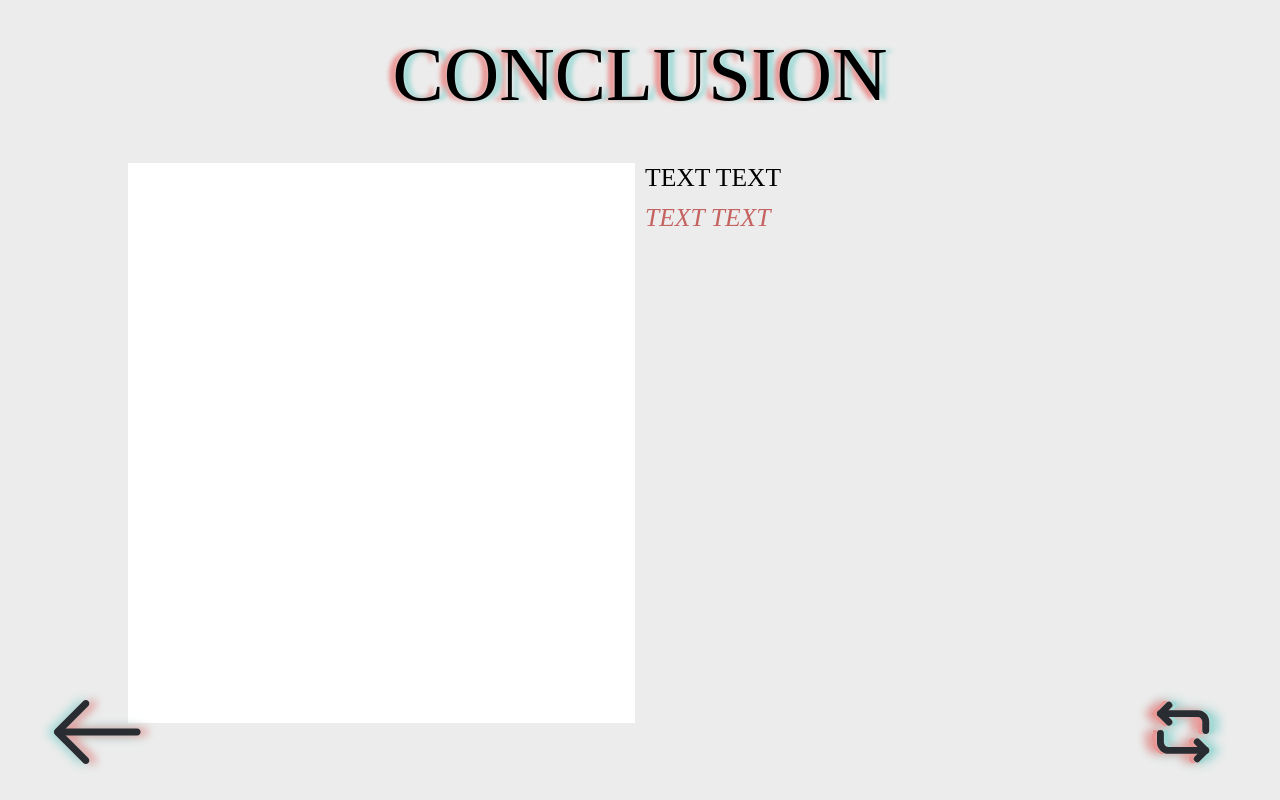
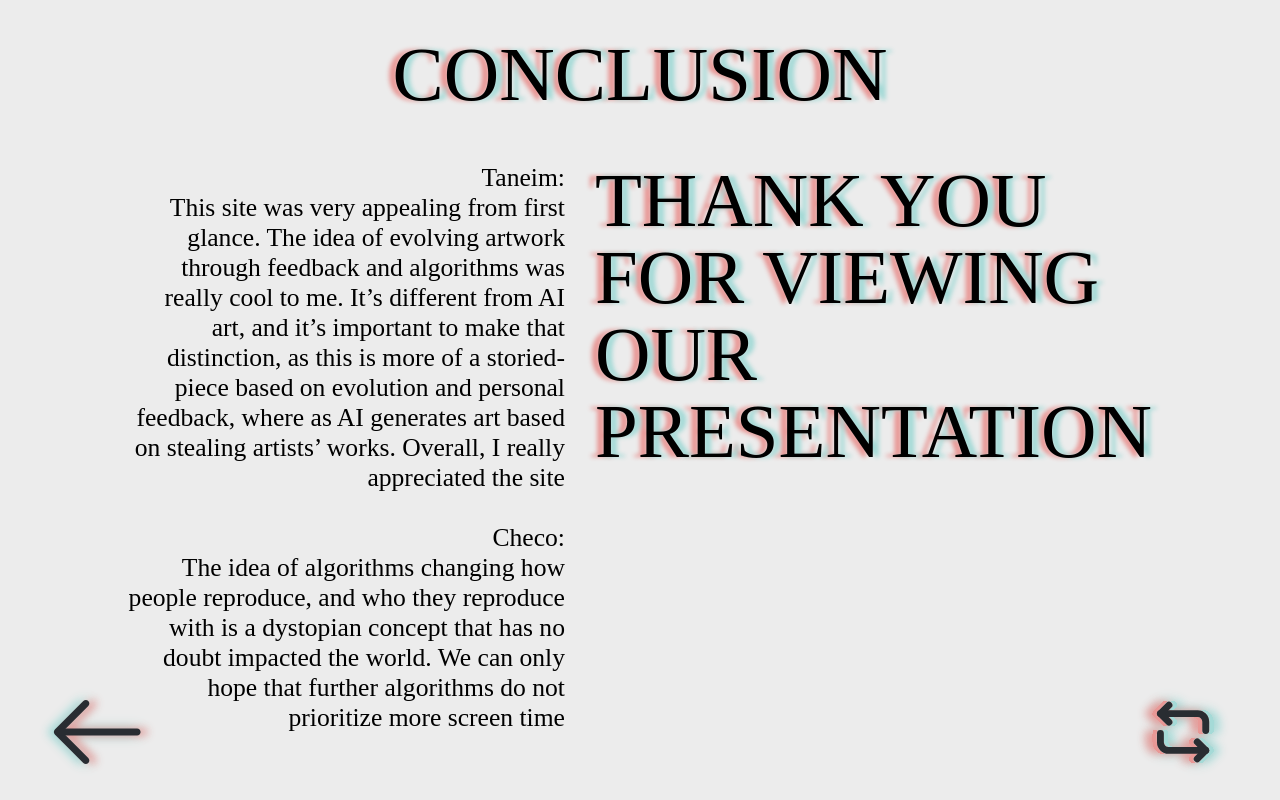
Before and after one commit to BlueTitanium/WebDevNetArtProject, a plain HTML site: page conclusion.html in a window 1280 px wide. Drawn offline with Linux system fonts and the light colour scheme.

Commit message:
content done

```diff
--- a/conclusion.html
+++ b/conclusion.html
@@ -44,16 +44,18 @@
         </a>
         <h1>CONCLUSION</h1>
         <div class="leftHolder">
-            <div class="image">
+            <div class="vertBox">
+                <p id="conclusionText">
+                    Taneim:<br>
+This site was very appealing from first glance. The idea of evolving artwork through feedback and algorithms was really cool to me. It’s different from AI art, and it’s important to make that distinction, as this is more of a storied-piece based on evolution and personal feedback, where as AI generates art based on stealing artists’ works. Overall, I really appreciated the site<br><br>
 
+Checo:<br> The idea of algorithms changing how people reproduce, and who they reproduce with is a dystopian concept that has no doubt impacted the world. We can only hope that further algorithms do not prioritize more screen time
+                </p>
             </div>
             <div class="vertBox">
-                <p>
-                    TEXT TEXT
-                </p>
-                <p id="highlighted">
-                    TEXT TEXT
-                </p>
+                <h1 style="text-align: left;">
+                    THANK YOU FOR VIEWING OUR PRESENTATION
+                </h1>
             </div>
         </div>
     </div>
--- a/styles.css
+++ b/styles.css
@@ -111,7 +111,9 @@ p{
     line-height: normal;
 
 }
-
+#conclusionText{
+    text-align: right;
+}
 #byLine{
     margin-top: 0vw;
     font-size: 3vw;
@@ -122,7 +124,7 @@ p{
     height: 70vh;
     padding: 40px 10vw;
     align-items: flex-start;
-    gap: 10px;
+    gap: 30px;
     flex-shrink: 0;
     align-self: stretch;
 }
```
